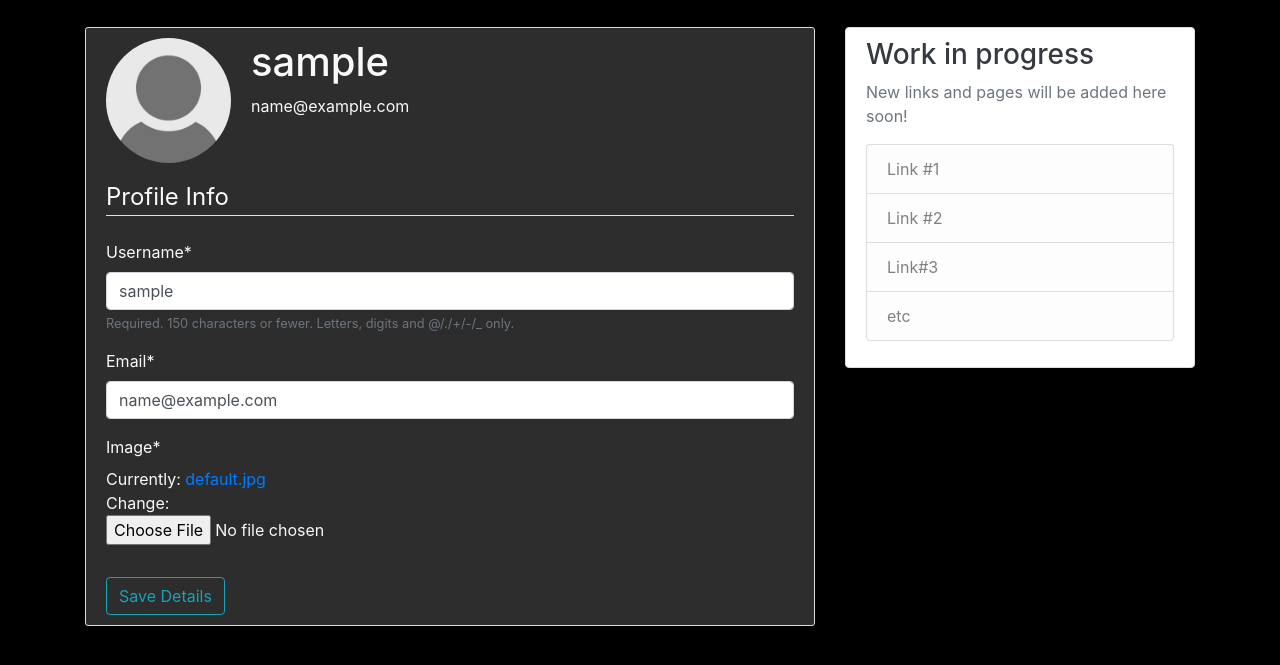
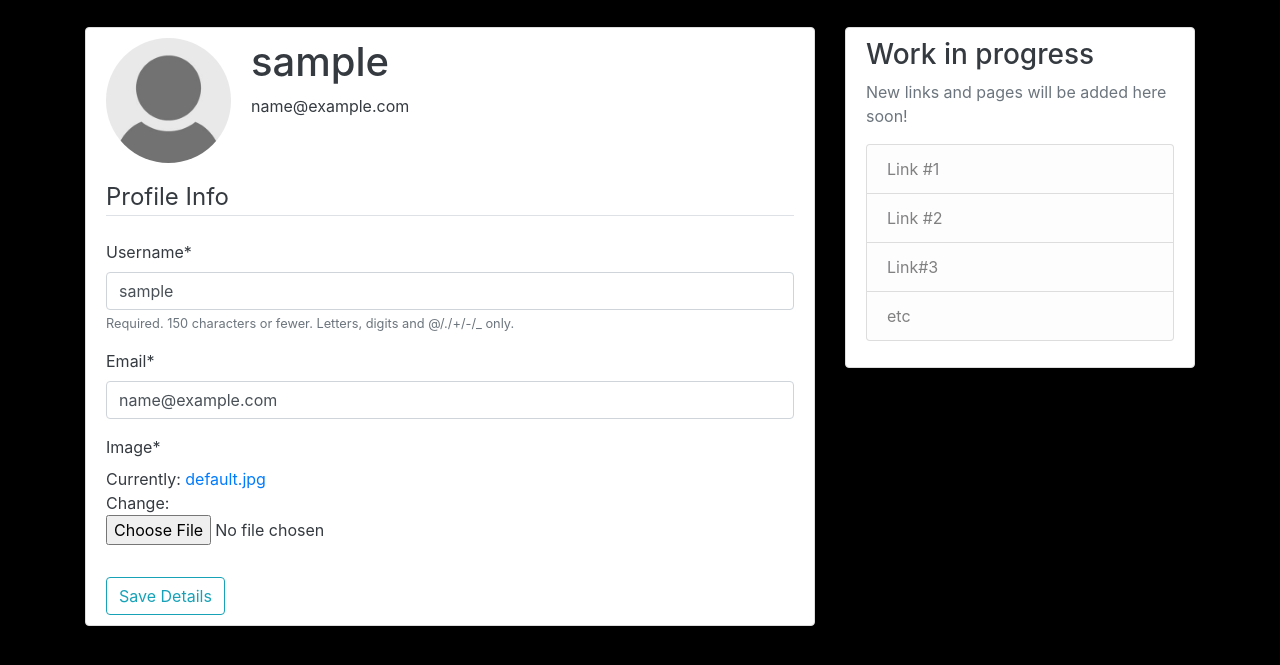
Before and after one commit to sarthak1905/BlogCity, a Django app: page /profile/ in a window 1280 px wide. Shown: the part 101-766 px from the top of the page. Run offline with Django 3.2, Linux system fonts and the light colour scheme; the visitor is signed in with stand-in values (Sample User, id 1); some libraries are stand-ins or nearby versions.

Commit message:
Updated styles

```diff
--- a/blog/templates/blog/post_confirm_delete.html
+++ b/blog/templates/blog/post_confirm_delete.html
@@ -1,6 +1,6 @@
 {% extends "blog/base.html" %}
 {% block content %}
-    <div class="content-section">
+    <div class="content-section bg-white txt-dark rounded" data-aos="flip-right" data-aos-duration="1200">
         <form method="POST">
             {% csrf_token %}
             <fieldset class="form-group">
--- a/blog/templates/blog/post_detail.html
+++ b/blog/templates/blog/post_detail.html
@@ -1,13 +1,13 @@
 {% extends "blog/base.html" %}
 {% block content %}
-    <article class="media content-section text-light">
+    <article class="media content-section text-dark bg-white" data-aos="flip-right" data-aos-duration="1200">
         <img class="rounded-circle article-img" src="{{ object.author.profile.image.url }}">
         <div class="media-body">
-            <div class="article-metadata text-light">
+            <div class="article-metadata text-dark">
             <a class="mr-2" href="{% url 'user-posts' object.author.username %}">{{ object.author }}</a>
             <small class="text-muted">{{ object.date_posted|date:"F d, Y" }}</small>
             </div>
-            <h2 class="article-title text-light">{{ object.title }}</h2>
+            <h2 class="article-title text-dark">{{ object.title }}</h2>
             <p class="article-content">{{ object.content }}</p>
             {% if object.author == user %}
                 <div>
--- a/blog/templates/blog/post_form.html
+++ b/blog/templates/blog/post_form.html
@@ -1,7 +1,7 @@
 {% extends "blog/base.html" %}
 {% load crispy_forms_tags %}
 {% block content %}
-    <div class="content-section text-light">
+    <div class="content-section text-dark bg-white rounded" data-aos="flip-right" data-aos-duration="1200">
         <form method="POST">
             {% csrf_token %}
             <fieldset class="form-group">
--- a/blog/templates/blog/user_post.html
+++ b/blog/templates/blog/user_post.html
@@ -2,7 +2,7 @@
 {% block content %}
     <h1 class="title mb-3 text-light">Posts by {{view.kwargs.username}} ({{ page_obj.paginator.count }})</h1>
     {% for post in posts %}
-    <article class="media content-section text-light">
+    <article class="media content-section text-dark bg-white rounded" data-aos="flip-right" data-aos-duration="1200">
       <img class="rounded-circle article-img" src="{{ post.author.profile.image.url }}">
       <div class="media-body">
           <div class="article-metadata">
--- a/users/templates/users/login.html
+++ b/users/templates/users/login.html
@@ -1,7 +1,7 @@
 {% extends "blog/base.html" %}
 {% load crispy_forms_tags %}
 {% block content %}
-    <div class="content-section text-light">
+    <div class="content-section text-dark bg-white rounded" data-aos="flip-right" data-aos-duration="1200">
         <form method="POST">
             {% csrf_token %}
             <fieldset class="form-group">
--- a/users/templates/users/profile.html
+++ b/users/templates/users/profile.html
@@ -1,12 +1,12 @@
 {% extends "blog/base.html" %}
 {% load crispy_forms_tags %}
 {% block content %}
-    <div class="content-section text-light">
+    <div class="content-section text-dark bg-white rounded" data-aos="flip-right" data-aos-duration="1200">
         <div class="media">
             <img class="rounded-circle account-img" src="{{ user.profile.image.url }}">
             <div class="media-body">
-                <h2 class="account-heading text-light">{{ user.username }}</h2>
-                <p class="text-secondary text-light">{{ user.email }}</p>
+                <h2 class="account-heading text-dark">{{ user.username }}</h2>
+                <p class="text-secondary text-dark">{{ user.email }}</p>
             </div>
         </div>
         <form method="POST" enctype="multipart/form-data">
--- a/users/templates/users/register.html
+++ b/users/templates/users/register.html
@@ -1,7 +1,7 @@
 {% extends "blog/base.html" %}
 {% load crispy_forms_tags %}
 {% block content %}
-    <div class="content-section text-light">
+    <div class="content-section text-dark bg-white rounded" data-aos="flip-right" data-aos-duration="1200">
         <form method="POST">
             {% csrf_token %}
             <fieldset class="form-group">
```
